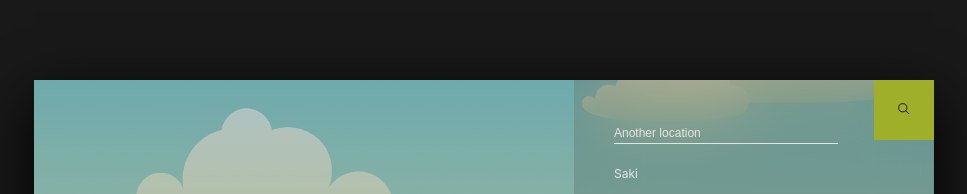
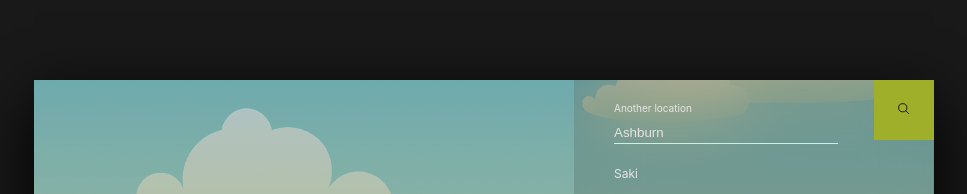
Before and after one commit to Cyber-Mat/oju-ojo, a React (Create React App) app: page / in a window 1280 px wide. Shown: the top 194 px of the page, without its empty margins (156-1123 px from the left). Built offline with nearby package versions, Linux system fonts and the light colour scheme; no server answers.

Commit message:
refactored code

```diff
--- a/src/app/App.js
+++ b/src/app/App.js
@@ -1,12 +1,21 @@
+import { useState } from 'react';
 import './App.scss';
 import ResultPage from '../result-page/ResultPage';
 import SearchPage from '../search-page/SearchPage';
+import LocationContext from '../utils/LocationContext';
 
 function App() {
+  const locationHook = useState({
+    latitude: '39.0481',
+    longitude: '-77.4728',
+    city: 'Ashburn',
+  });
   return (
     <div className='App'>
-      <ResultPage />
-      <SearchPage />
+      <LocationContext.Provider value={locationHook}>
+        <ResultPage />
+        <SearchPage />
+      </LocationContext.Provider>
     </div>
   );
 }
--- a/src/result/Result.jsx
+++ b/src/result/Result.jsx
@@ -1,16 +1,20 @@
+import { useContext } from 'react';
 import { IoRainyOutline } from 'react-icons/io5';
+import LocationContext from '../utils/LocationContext';
 import './result.scss';
 
 // IoSearchOutline;
 
-const Result = () => (
+const Result = () => {
+  const [location] = useContext(LocationContext);
+  return (
     <div className='result'>
       <h1 className='temperature'>
         08 <sup>O</sup>
       </h1>
       <div className='exp'>
         <div className='top-div'>
-        <h1 className='location'>Ashburn</h1>
+          <h1 className='location'>{location.city}</h1>
           <IoRainyOutline className='icon-res' />
         </div>
         <div className='bottom-div'>
@@ -23,5 +27,6 @@ const Result = () => (
       </div>
     </div>
   );
+};
 
 export default Result;
--- a/src/search/Search.jsx
+++ b/src/search/Search.jsx
@@ -1,23 +1,15 @@
-import { useState, useEffect } from 'react';
+import { useState, useEffect, useContext } from 'react';
+import LocationContext from '../utils/LocationContext';
 import { IoSearchOutline } from 'react-icons/io5';
-
 import './search.scss';
 
 const Search = () => {
   const ApiKey = process.env.REACT_APP_API_KEY;
-  const [location, setLocation] = useState({
-    city: '',
-  });
 
-  const [latLong, setLatLong] = useState({
-    latitude: '39.0481',
-    longitude: '-77.4728',
-    city: 'Ashburn',
-  });
+  const [location, setLocation] = useContext(LocationContext);
 
   const ipURL = 'https://cors-anywhere.herokuapp.com/https://ipapi.co/json/';
-
-  const weatherURL = `http://api.openweathermap.org/data/2.5/onecall?lat=${latLong.latitude}&lon=${latLong.longitude}&units=metric&appid=${ApiKey}`;
+  const weatherURL = `https://api.openweathermap.org/data/2.5/onecall?lat=${location.latitude}&lon=${location.longitude}&units=metric&appid=${ApiKey}`;
 
   useEffect(() => {
     fetch(ipURL)
@@ -27,7 +19,7 @@ const Search = () => {
 
         const { city, latitude, longitude } = result;
         console.log({ latitude, longitude });
-        setLatLong({ city, latitude, longitude });
+        setLocation({ city, latitude, longitude });
       })
       .then(() => {
         fetch(weatherURL)
--- /dev/null
+++ b/src/utils/LocationContext.js
@@ -0,0 +1,5 @@
+import { createContext } from 'react';
+
+const LocationContext = createContext([{}, () => {}]);
+
+export default LocationContext;
```
Lines whose indentation alone changed are shown as unchanged.
